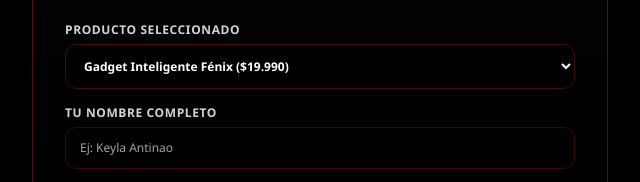
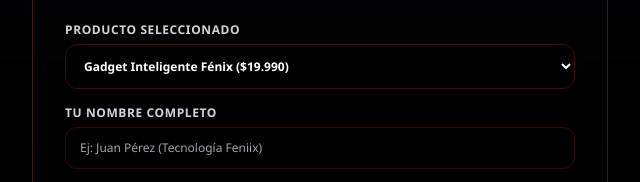
Before and after one commit to TecnologiaFeniix/Tecnologia-feniix-, a plain HTML site: page index.html in a window 1280 px wide. Shown: the part 2380-2562 px from the top of the page, 320-960 px from the left. Drawn offline with nearby package versions, Linux system fonts and the light colour scheme.

Commit message:
Update placeholder text for nombre-pedido input

```diff
--- a/index.html
+++ b/index.html
@@ -331,7 +331,7 @@
 
                 <div>
                     <label class="block text-gray-300 font-bold mb-1.5 uppercase tracking-wider">Tu Nombre Completo</label>
-                    <input type="text" id="nombre-pedido" placeholder="Ej: Keyla Antinao" class="w-full bg-black/50 border border-red-950/80 rounded-xl py-3 px-3.5 text-white focus:border-red-500 outline-none transition" required>
+                    <input type="text" id="nombre-pedido" placeholder="Ej: Juan Pérez (Tecnología Feniix)" class="w-full bg-black/50 border border-red-950/80 rounded-xl py-3 px-3.5 text-white focus:border-red-500 outline-none transition" required>
                 </div>
 
                 <div>
```
